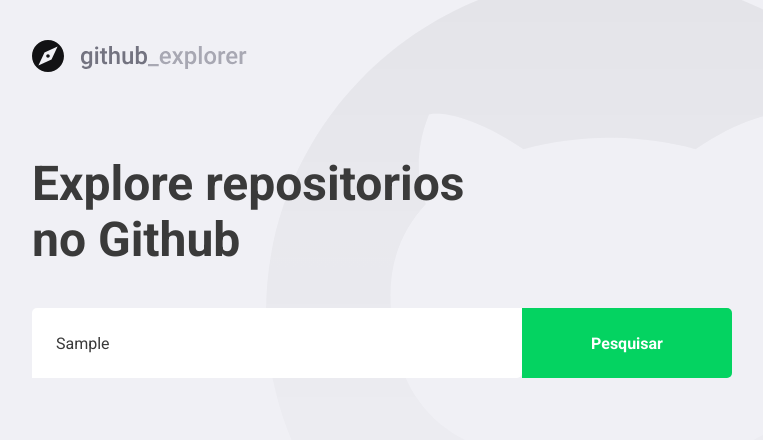
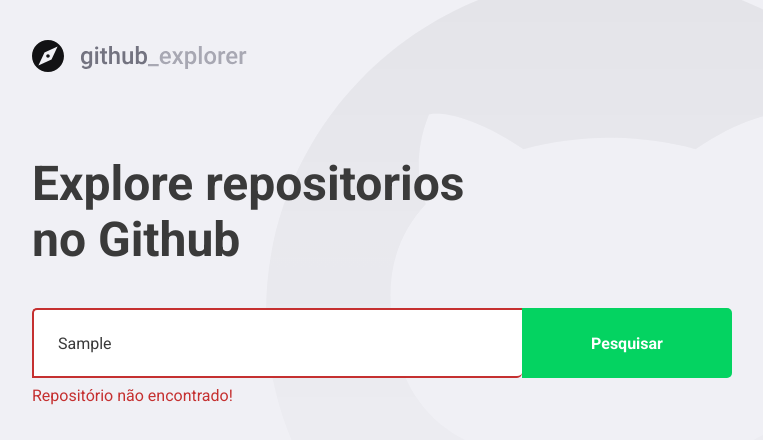
Before and after one commit to Jefferson2j99/Github-Explorer, a React (Create React App) app: page / in a window 1280 px wide. Both pictures are taken after typing "Sample" into the empty fields and a click on the button "Pesquisar". Shown: the top 440 px of the page, without its empty margins (148-911 px from the left). Built offline with nearby package versions, Linux system fonts and the light colour scheme; no server answers.

Commit message:
Tratando erros

```diff
--- a/src/pages/Dashboard/index.tsx
+++ b/src/pages/Dashboard/index.tsx
@@ -4,7 +4,7 @@
 
 import logoImg from '../../assets/logo.svg';
 
-import { Title, Form, Repositories } from './styles';
+import { Title, Form, Repositories, Error } from './styles';
 
 interface Repository {
   full_name: string;
@@ -17,18 +17,30 @@
 
 const Dashboard: React.FC = () => {
   const [newRepo, setNewRepo] = useState('');
+  const [inputError, setInputError] = useState('');
   const [repositories, setRepositories] = useState<Repository[]>([]);
 
   async function handleAddRepository(
     event: FormEvent<HTMLFormElement>,
   ): Promise<void> {
     event.preventDefault();
-    const response = await api.get<Repository>(`repos/${newRepo}`);
 
-    const repository = response.data;
+    if (!newRepo) {
+      setInputError('Digite o autor/nome do repositório!');
+      return;
+    }
 
-    setRepositories([...repositories, repository]);
-    setNewRepo('');
+    try {
+      const response = await api.get<Repository>(`repos/${newRepo}`);
+
+      const repository = response.data;
+
+      setRepositories([...repositories, repository]);
+      setNewRepo('');
+      setInputError('');
+    } catch (err) {
+      setInputError('Repositório não encontrado!');
+    }
   }
 
   return (
@@ -36,7 +48,7 @@
       <img src={logoImg} alt="Github Explorer" />
       <Title>Explore repositorios no Github</Title>
 
-      <Form onSubmit={handleAddRepository}>
+      <Form hasError={!!inputError} onSubmit={handleAddRepository}>
         <input
           value={newRepo}
           onChange={(e) => setNewRepo(e.target.value)}
@@ -44,6 +56,8 @@
         />
         <button type="submit">Pesquisar</button>
       </Form>
+
+      {inputError && <Error>{inputError}</Error>}
 
       <Repositories>
         {repositories.map((repository) => (
--- a/src/pages/Dashboard/styles.ts
+++ b/src/pages/Dashboard/styles.ts
@@ -1,6 +1,9 @@
+import styled, { css } from 'styled-components';
 import { shade } from 'polished';
 
-import styled from 'styled-components';
+interface FormProps {
+  hasError: boolean;
+}
 
 export const Title = styled.h1`
   font-size: 48px;
@@ -11,7 +14,7 @@
   margin-top: 80px;
 `;
 
-export const Form = styled.form`
+export const Form = styled.form<FormProps>`
   margin-top: 40px;
   max-width: 700px;
 
@@ -24,6 +27,18 @@
     border: 0;
     border-radius: 5px 00 5px;
     color: #3a3a3a;
+    border: 2px solid #fff;
+    border-right: 0;
+
+    ${(props) =>
+      props.hasError &&
+      css`
+        border-color: #c53030;
+      `}
+
+    &::placeholder {
+      color: #a8a8b3;
+    }
   }
 
   button {
@@ -40,6 +55,12 @@
       background: ${shade(0.2, '#04d361')};
     }
   }
+`;
+
+export const Error = styled.span`
+  display: block;
+  color: #c53030;
+  margin-top: 8px;
 `;
 
 export const Repositories = styled.div`
```
